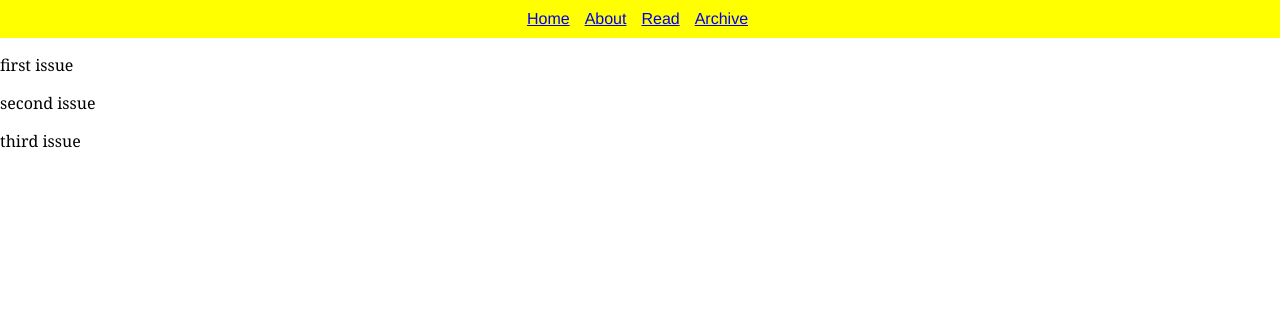
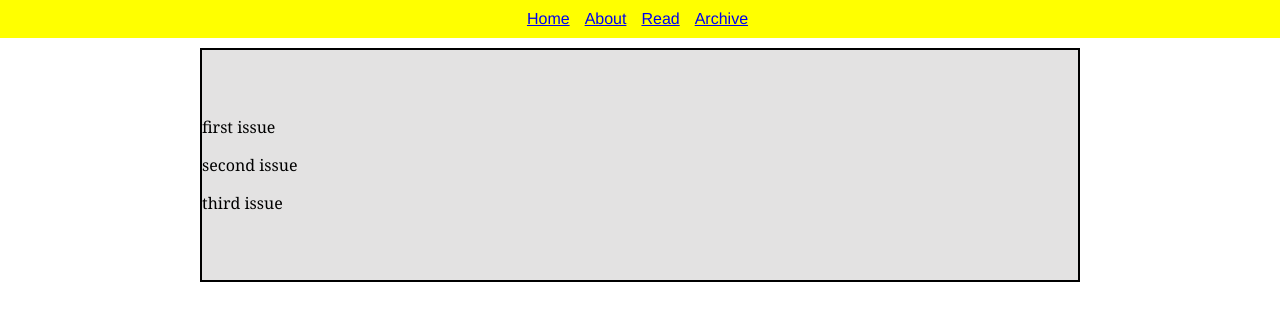
Before and after one commit to abbymachines/realgirl_online, a React (Create React App) app: page /issues in a window 1280 px wide. Shown: the top 320 px of the page. Built offline with nearby package versions, Linux system fonts and the light colour scheme.

Commit message:
apply frontpage styling to Issues

```diff
--- a/src/Issues.js
+++ b/src/Issues.js
@@ -10,7 +10,7 @@ for (let i = 1; i < issuesLength; i++) {
 
 function Issues() {
   return (
-    <div>
+    <div className="Front-cover">
       {titles.map(title => <p>{title}</p>)}
     </div>
   )
```
